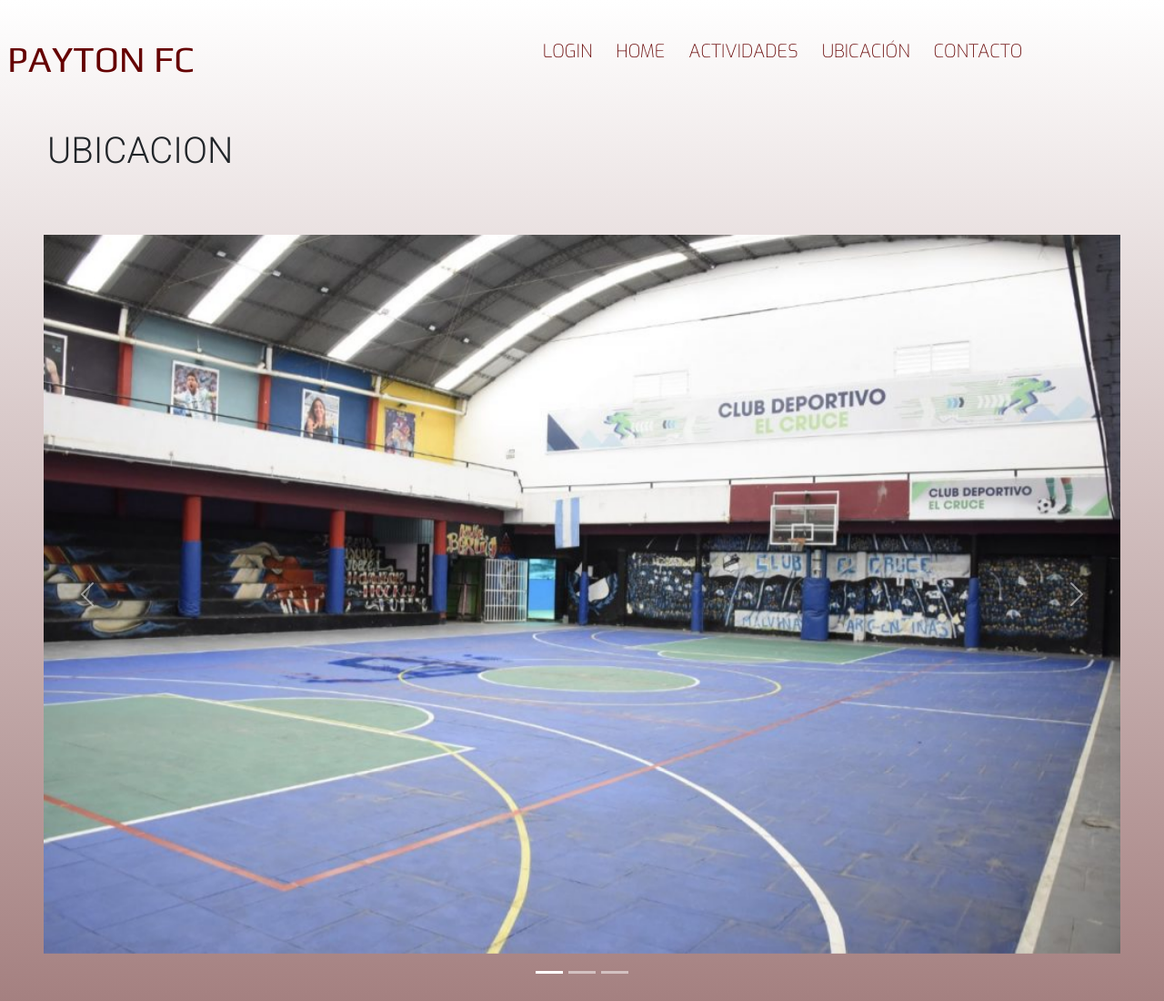
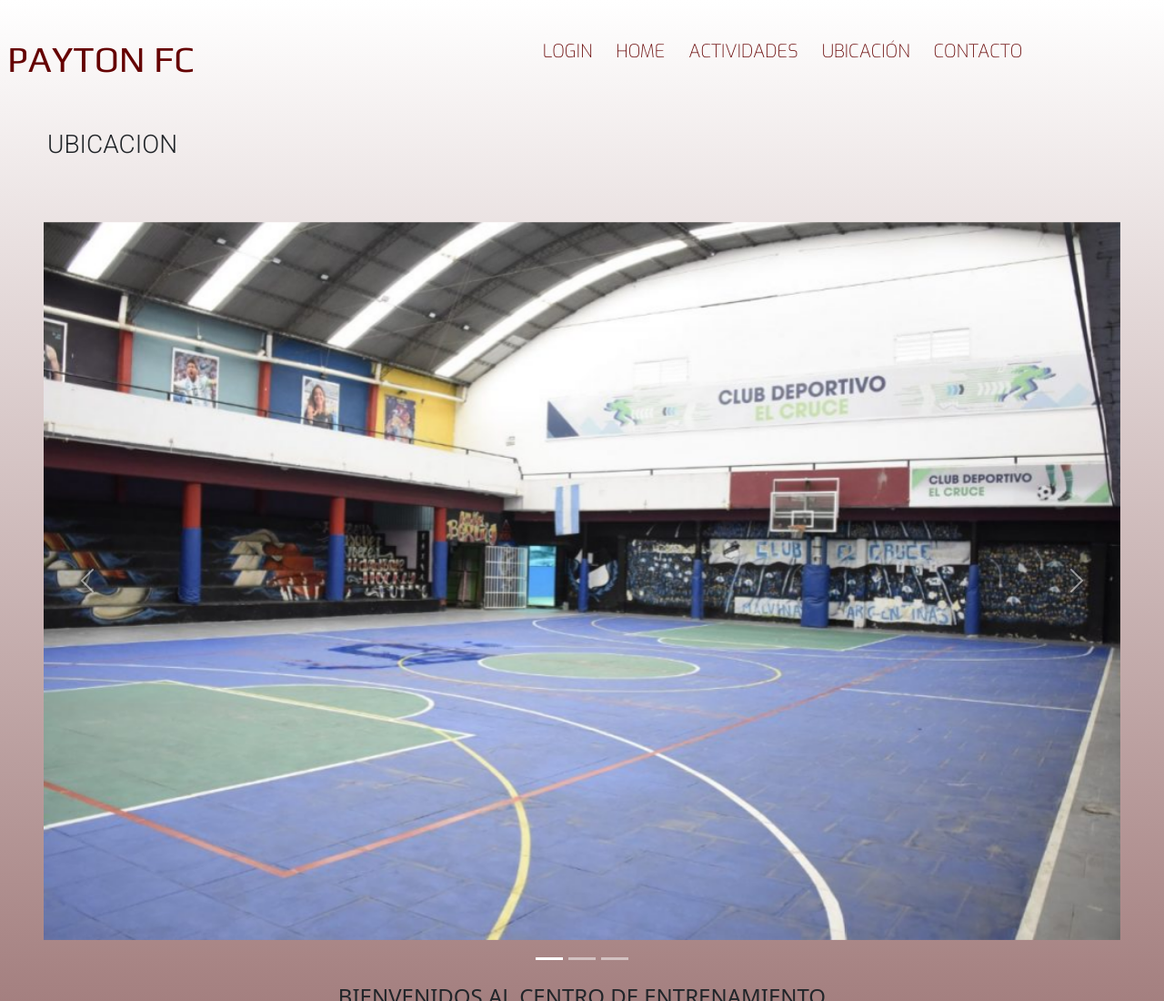
Before and after one commit to Hugogh10/coder1, a website: page pages/ubi.html in a window 1280 px wide. Shown: the top 1100 px of the page at 91% size. Drawn offline with nearby package versions, Linux system fonts and the light colour scheme.

Commit message:
ultimos cambios posta

```diff
--- a/pages/ubi.html
+++ b/pages/ubi.html
@@ -77,7 +77,7 @@
         </div>
       </nav>
       <div class="row m-2">
-        <h1 class="encabezados p-1" h3>UBICACION</h1>
+        <h1 class="encabezados p-1 h3">UBICACION</h1>
       </div>
     </header>
     <main>
```
